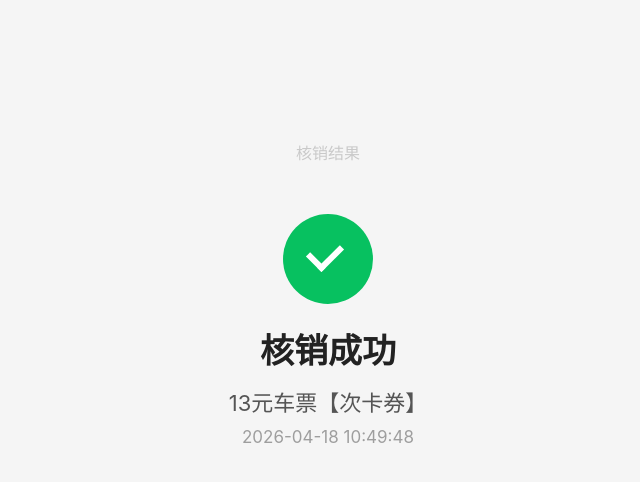
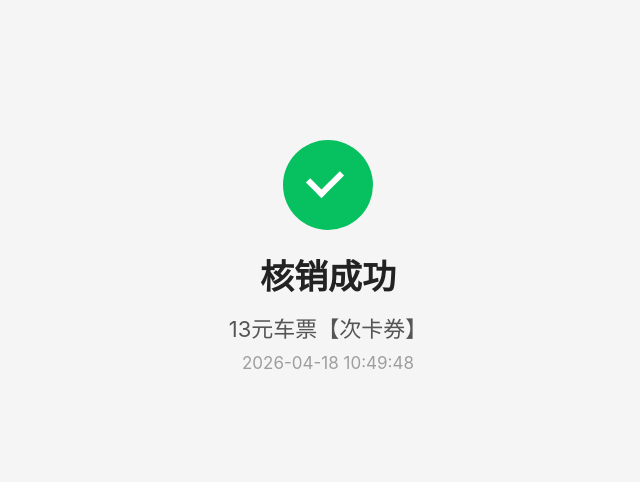
Before and after one commit to ay3821747-dotcom/index, a plain HTML site: page index.html in a window 1280 px wide. Shown: the whole page, without its empty margins (312-952 px from the left). Drawn offline with Linux system fonts and the light colour scheme.

Commit message:
Update index.html

```diff
--- a/index.html
+++ b/index.html
@@ -74,7 +74,7 @@ body{
 <body>
 
 <div class="main">
-    <div class="top-text">核销结果</div>
+    <div class="top-text"></div>
 
     <div class="icon"></div>
 
```
